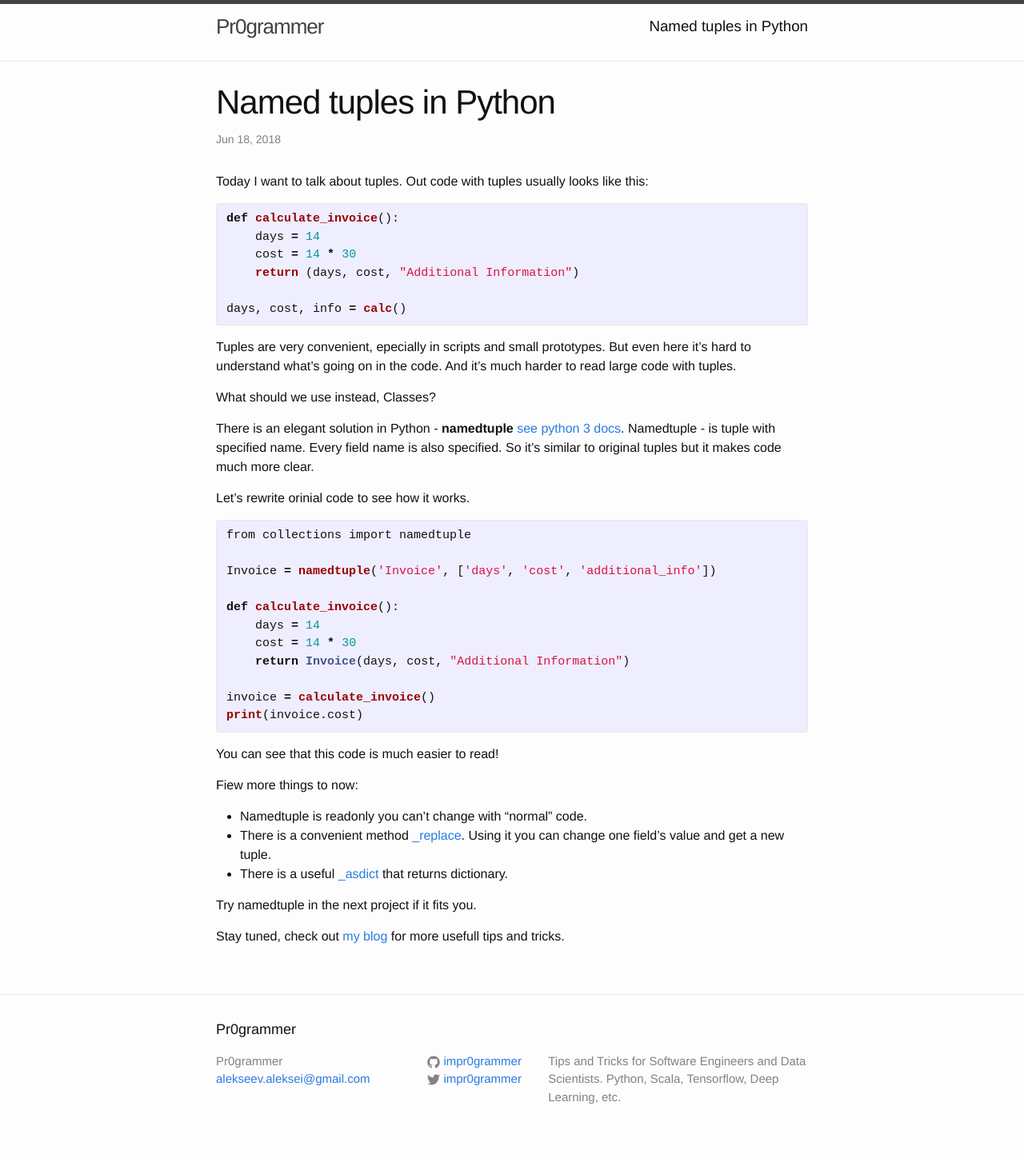
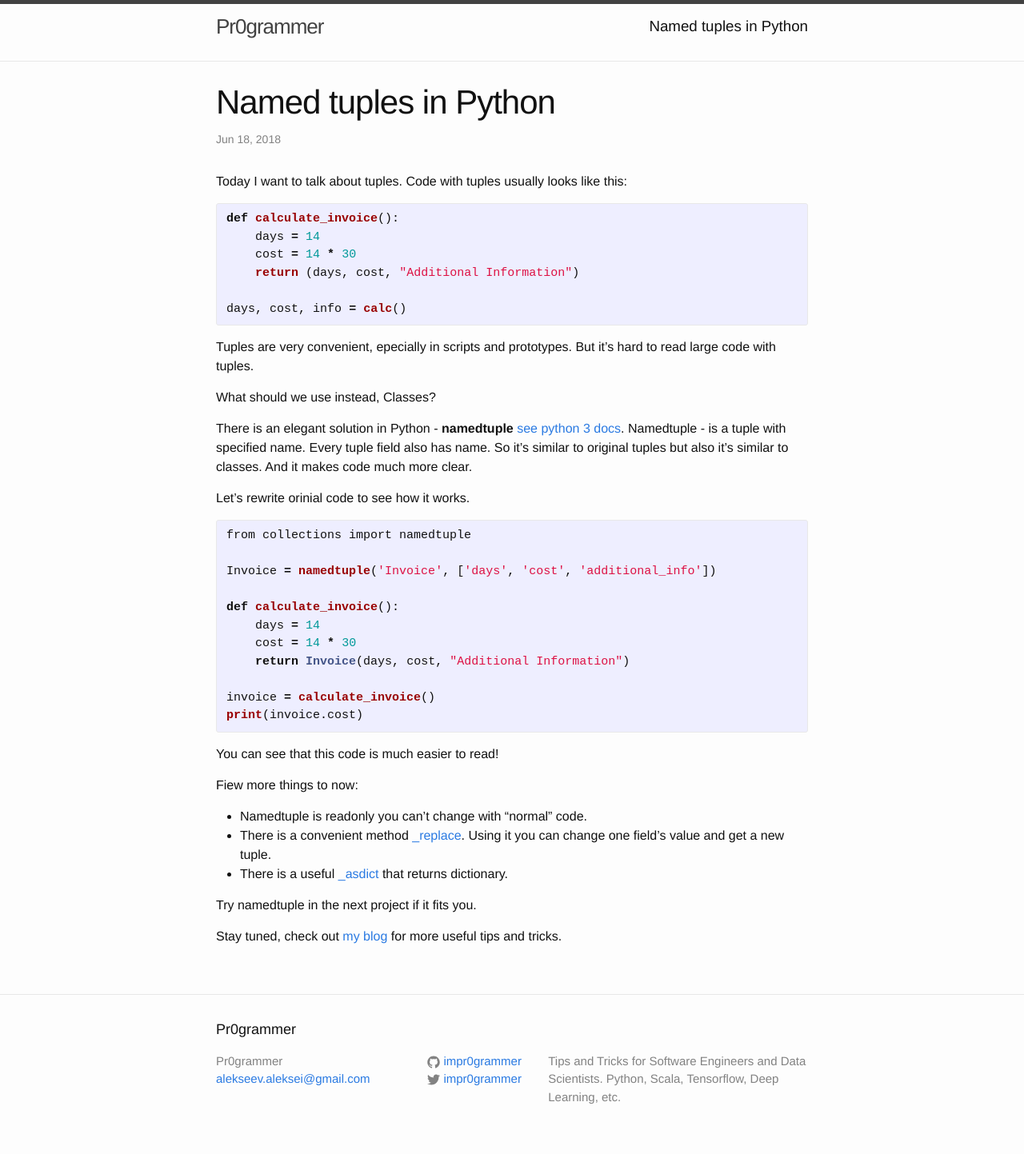
Before and after one commit to ImPr0grammer/impr0grammer.github.com, a Jekyll site: the page built from _posts/2018-06-18-nametuples.markdown, in a window 1280 px wide. Shown: the whole page at 80% size. Built offline with Jekyll 4.4.1, drawn with Linux system fonts in a browser that asks for light colours.

Commit message:
misspell fixes

```diff
--- a/_posts/2018-06-17-welcome-to-jekyll.markdown
+++ b/_posts/2018-06-17-welcome-to-jekyll.markdown
@@ -10,7 +10,7 @@ You'll find a lot of usefull information in my blog about Programming and Data S
 Some tips for better language usage, tips how to pass code interview, overview of state-of-the-art approaches in ML and other usefull information
 <!--more-->
 
-Stay tuned, check out [my blog][blog-main] for new usefull advices.
+Stay tuned, check out [my blog][blog-main] for useful tips and tricks.
 
 [blog-main]: https://impr0grammer.github.io
 [github-repo]: https://github.com/impr0grammer
--- a/_posts/2018-06-18-nametuples.markdown
+++ b/_posts/2018-06-18-nametuples.markdown
@@ -6,7 +6,7 @@ tags: [ python, programming, "python-tips" ]
 ---
 
 Today I want to talk about tuples.
-Out code with tuples usually looks like this:
+Code with tuples usually looks like this:
 {% highlight python %}
 def calculate_invoice():
     days = 14
@@ -16,16 +16,15 @@ def calculate_invoice():
 days, cost, info = calc()
 {% endhighlight %}
 
-Tuples are very convenient, epecially in scripts and small prototypes.
-But even here it's hard to understand what's going on in the code.
-And it's much harder to read large code with tuples.
+Tuples are very convenient, epecially in scripts and prototypes.
+But it's hard to read large code with tuples.
 
 What should we use instead, Classes?
 <!--more-->
 
 There is an elegant solution in Python - <b>namedtuple</b> <a href="https://docs.python.org/3/library/collections.html#collections.namedtuple"> see python 3 docs</a>.
-Namedtuple - is tuple with specified name. Every field name is also specified.
-So it's similar to original tuples but it makes code much more clear.
+Namedtuple - is a tuple with specified name. Every tuple field also has name.
+So it's similar to original tuples but also it's similar to classes. And it makes code much more clear.
 
 Let's rewrite orinial code to see how it works.
 {% highlight python %}
@@ -51,7 +50,7 @@ Fiew more things to now:
 
 Try namedtuple in the next project if it fits you.
 
-Stay tuned, check out [my blog][blog-main] for more usefull tips and tricks.
+Stay tuned, check out [my blog][blog-main] for more useful tips and tricks.
 
 [blog-main]: https://impr0grammer.github.io
 [github-repo]: https://github.com/impr0grammer
```
